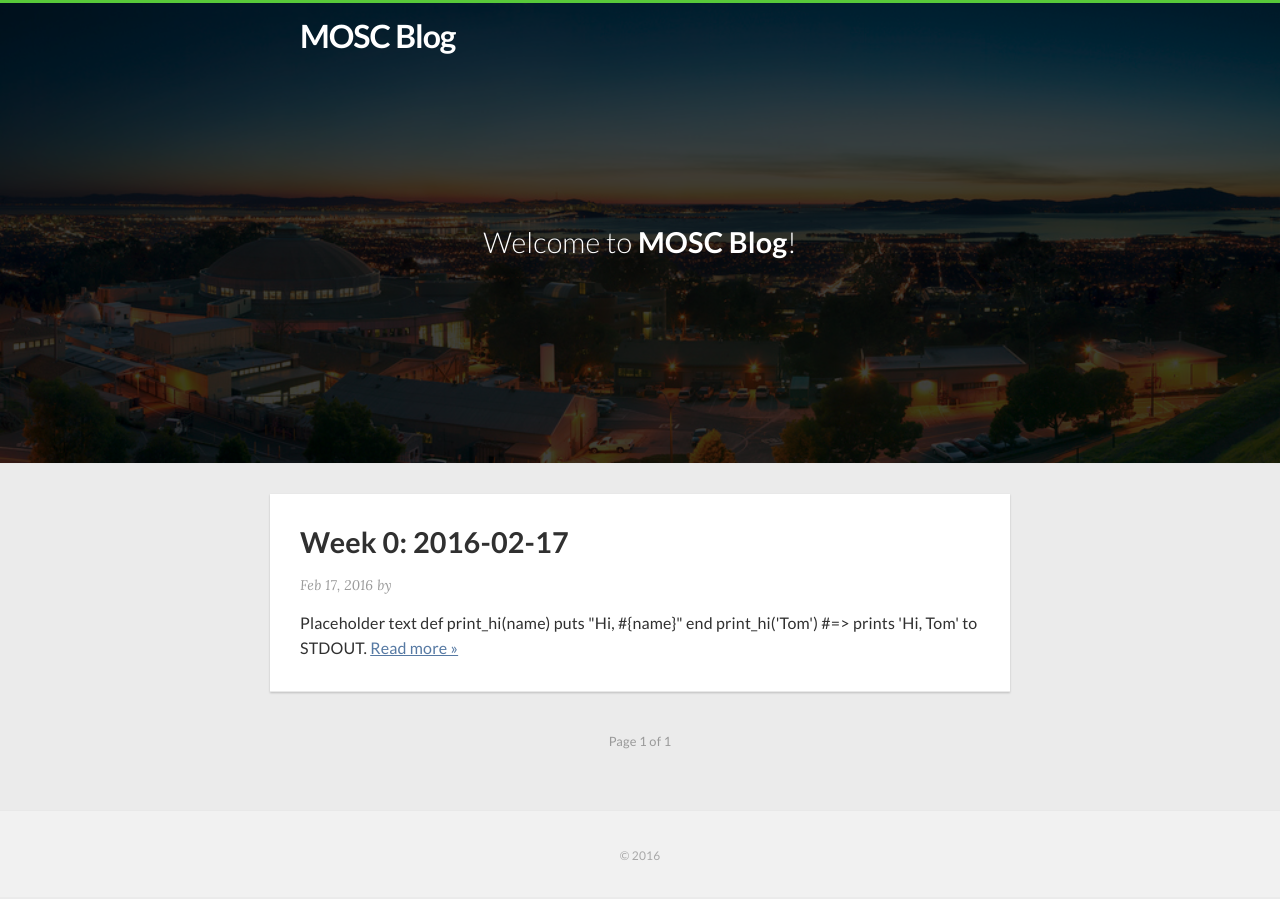
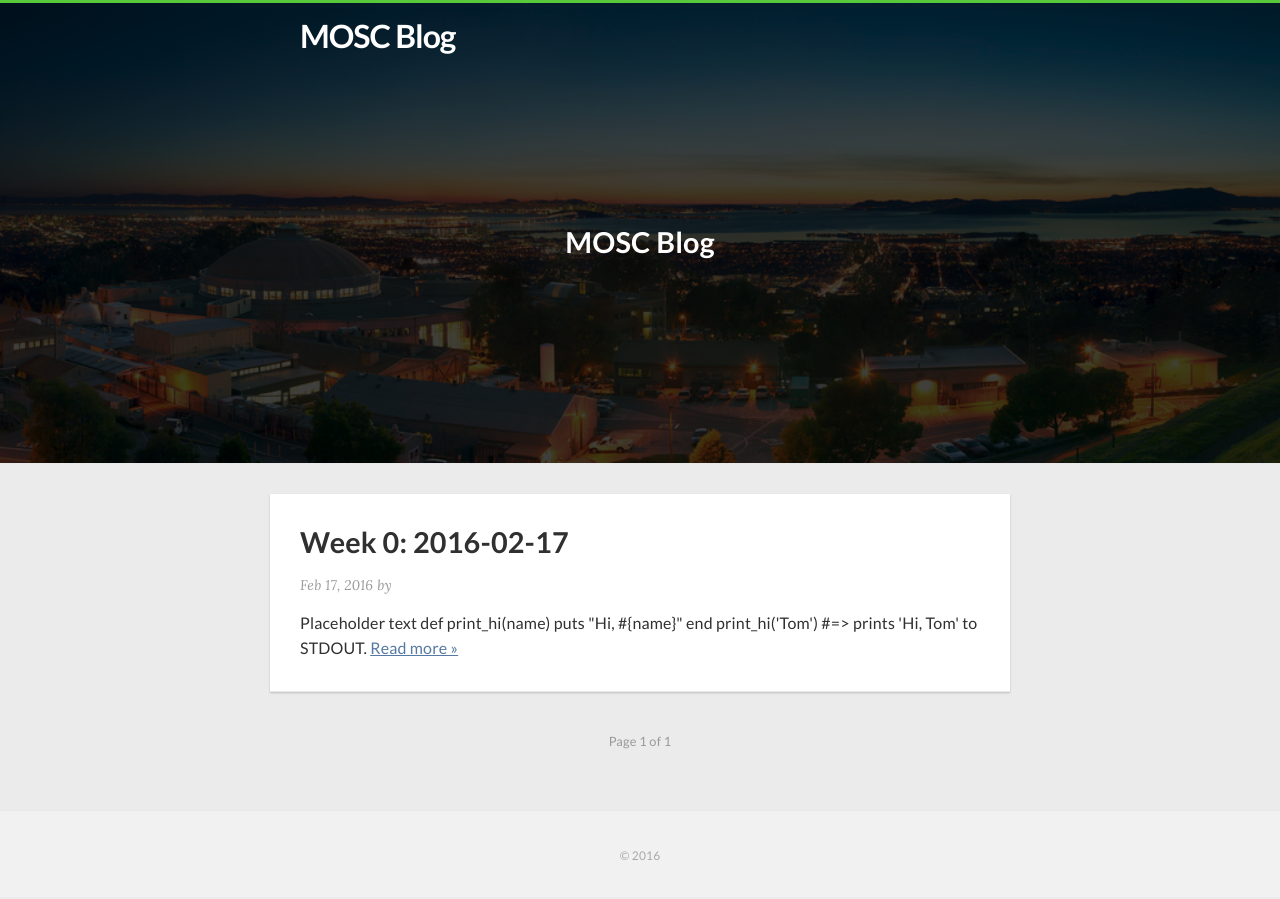
Before and after one commit to Berkeley-MOSC/blog, a Jekyll site: the page built from index.html, in a window 1280 px wide. Built offline with Jekyll 4.4.1, drawn with Linux system fonts in a browser that asks for light colours; nearby versions of some CDN libraries; the list of posts is cut into pages by our own code.

Commit message:
Update home

```diff
--- a/_includes/header.html
+++ b/_includes/header.html
@@ -27,7 +27,7 @@
 
     {% if page.slug == 'home' %}
       <h2 class="txt-center">
-        Welcome to <strong>{{ site.title }}</strong>!
+          <strong>{{ site.title }}</strong>
       </h2>
     {% endif %}
 
```
